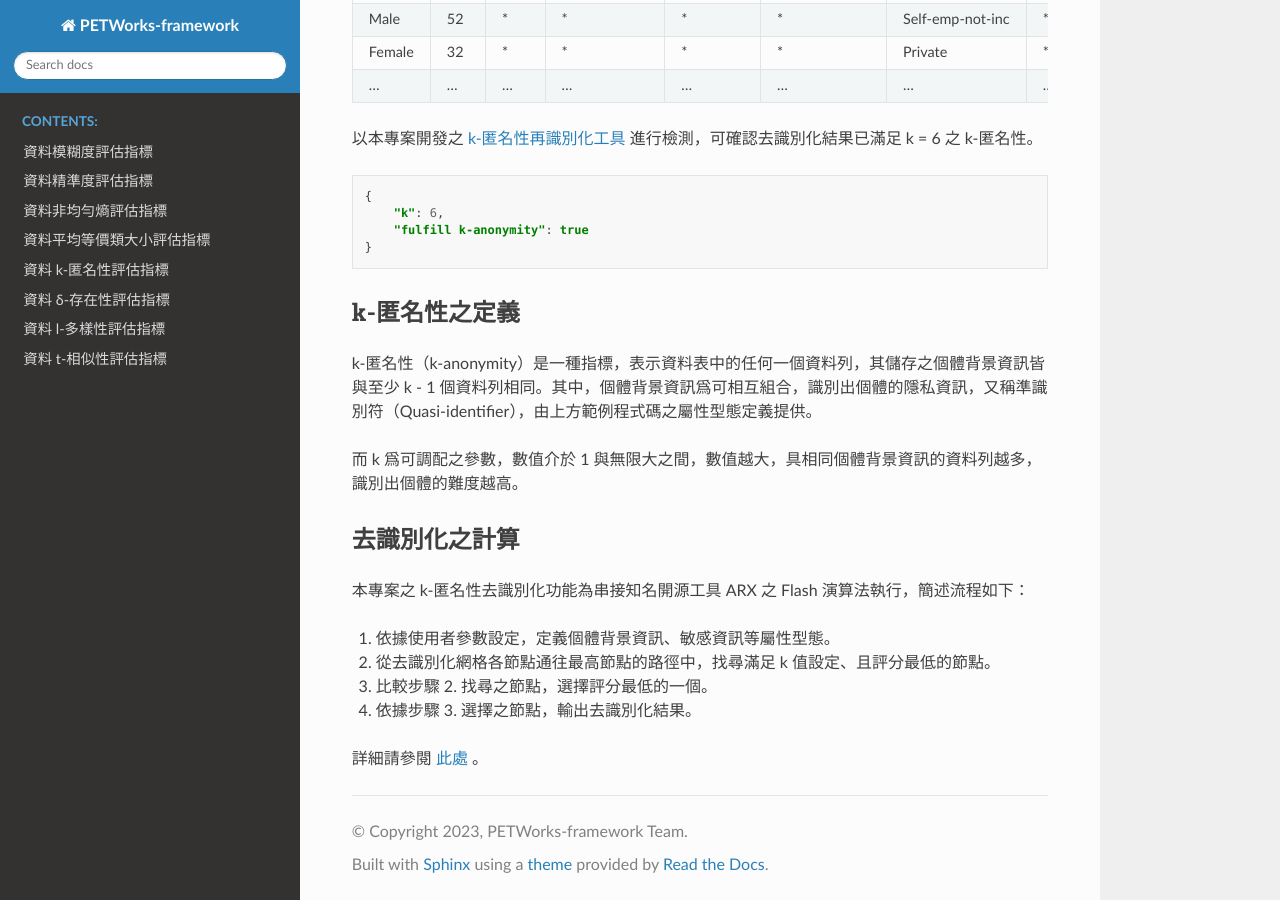
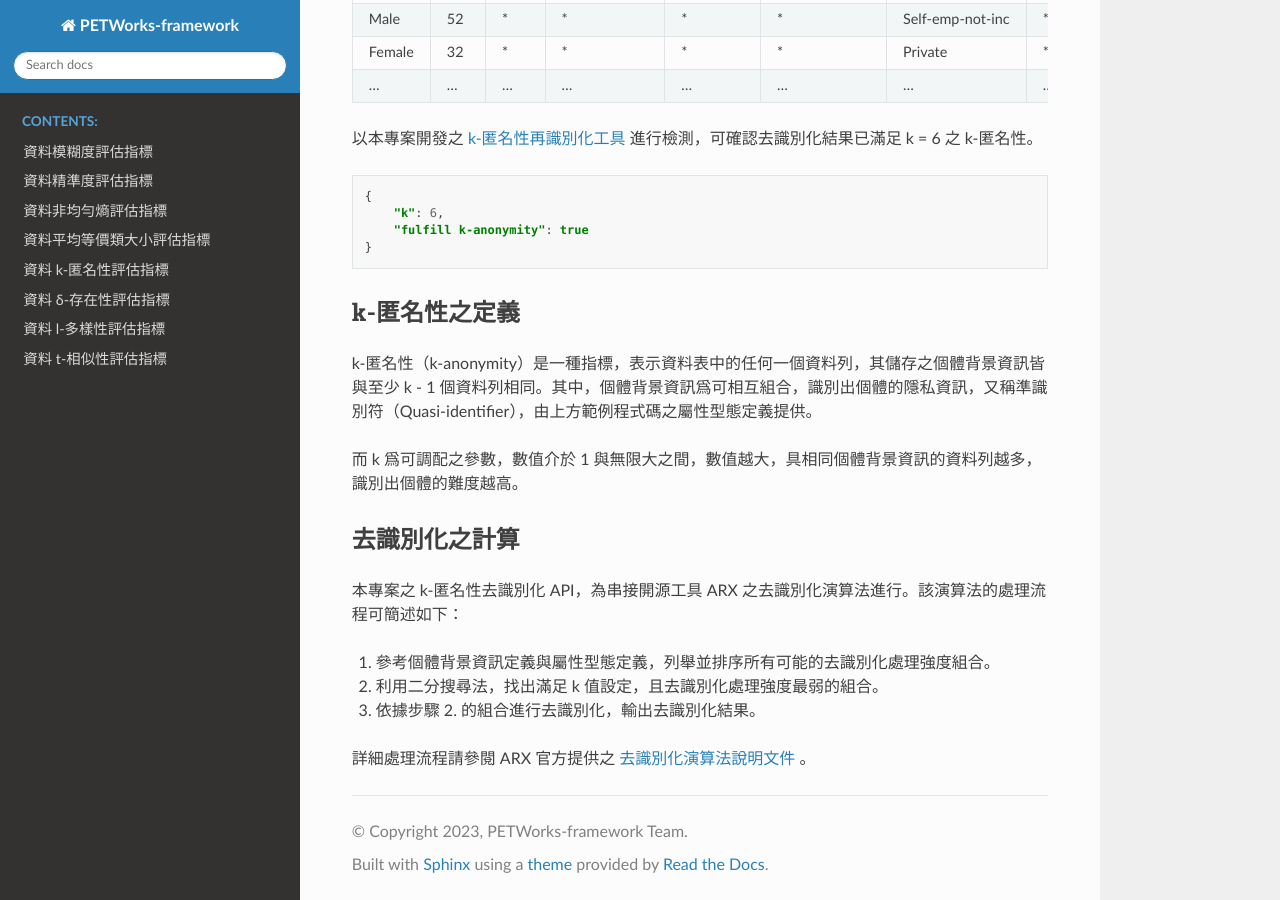
Before and after one commit to quark-engine/PETWorks-DOC, a Sphinx documentation site: the page built from docs/source/kanonymity_de-identify.rst, in a window 1280 px wide and 900 px high, scrolled down 1331 px. Built offline with Sphinx 7.4.7 and the Read the Docs theme 2.0.0, drawn with Linux system fonts in a browser that asks for light colours; some of the changed text lies outside the part shown.

Commit message:
Update kanonymity_de-identify.rst

```diff
--- a/docs/source/kanonymity_de-identify.rst
+++ b/docs/source/kanonymity_de-identify.rst
@@ -4,9 +4,9 @@ k-匿名性去識別化
 
 以下程式碼旨在對資料進行去識別化以滿足 k-匿名性（k-anonymity）。更多 k-匿名性之說明，詳見 `此處 <#k-匿名性之定義>`_ 。
 
-我們以 ``data/adult.csv`` 作爲原始資料，``data/adult_hierarchy`` 目錄作爲資料欄位定義，以及 ``attributeTypes`` 作為屬性型態定義，展示如何透過 PETWorks-framework 框架進行去識別化。
+我們以 ``data/adult.csv`` 作爲原始資料，``data/adult_hierarchy`` 目錄作爲資料階層定義，以及 ``attributeTypes`` 作為屬性型態定義，展示如何透過 PETWorks-framework 框架進行去識別化。
 
-在以下程式碼中，我們透過 API ``PETAnonymization(originalData, tech, dataHierarchy, attributeTypes, maxSuppressionRate, k)``，以上述資料、“k-anonymity” 字串、屬性型態定義、最大抑制處理比率 maxSuppressionRate 、以及整數 k 作爲參數，進行去識別化。
+在以下程式碼中，我們透過 API ``PETAnonymization(originalData, tech, dataHierarchy, attributeTypes, maxSuppressionRate, k)``，以上述資料、“k-anonymity” 字串、屬性型態定義、最大抑制處理比率 maxSuppressionRate 、以及目標 k 值作爲參數，進行去識別化。
 
 再來，我們透過 API ``report(result, path)``，以上述評估結果與輸出檔案位置 ``path`` 作爲參數，輸出去識別化結果。
 
@@ -92,11 +92,10 @@ k-匿名性（k-anonymity）是一種指標，表示資料表中的任何一個
 去識別化之計算
 ---------------------------
 
-本專案之 k-匿名性去識別化功能為串接知名開源工具 ARX 之 Flash 演算法執行，簡述流程如下：
+本專案之 k-匿名性去識別化 API，為串接開源工具 ARX 之去識別化演算法進行。該演算法的處理流程可簡述如下：
 
-1. 依據使用者參數設定，定義個體背景資訊、敏感資訊等屬性型態。
-2. 從去識別化網格各節點通往最高節點的路徑中，找尋滿足 k 值設定、且評分最低的節點。
-3. 比較步驟 2. 找尋之節點，選擇評分最低的一個。
-4. 依據步驟 3. 選擇之節點，輸出去識別化結果。
+1. 參考個體背景資訊定義與屬性型態定義，列舉並排序所有可能的去識別化處理強度組合。
+2. 利用二分搜尋法，找出滿足 k 值設定，且去識別化處理強度最弱的組合。
+3. 依據步驟 2. 的組合進行去識別化，輸出去識別化結果。
 
-詳細請參閱 `此處 <https://hackmd.io/_m52ikVaS1GujvowVEmPFA>`_ 。
+詳細處理流程請參閱 ARX 官方提供之 `去識別化演算法說明文件 <https://arx.deidentifier.org/development/algorithms/>`_ 。
```
